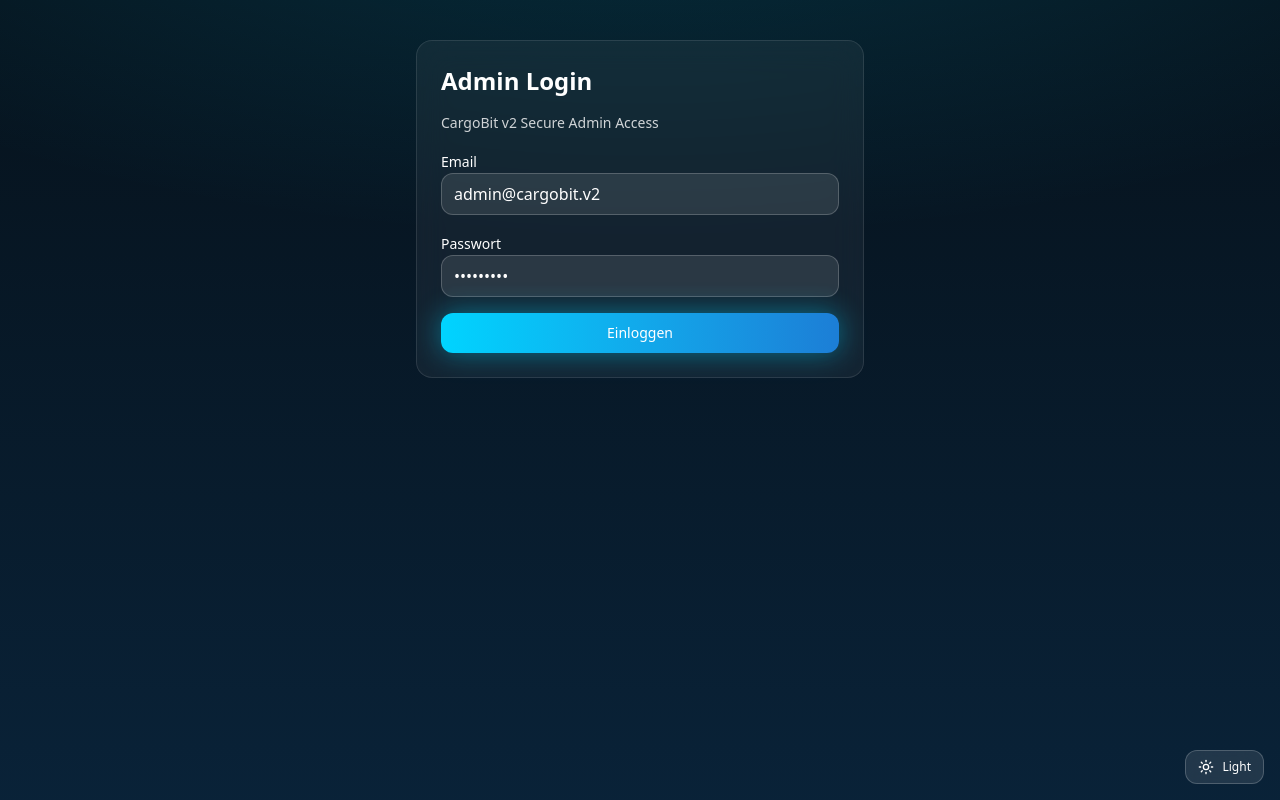
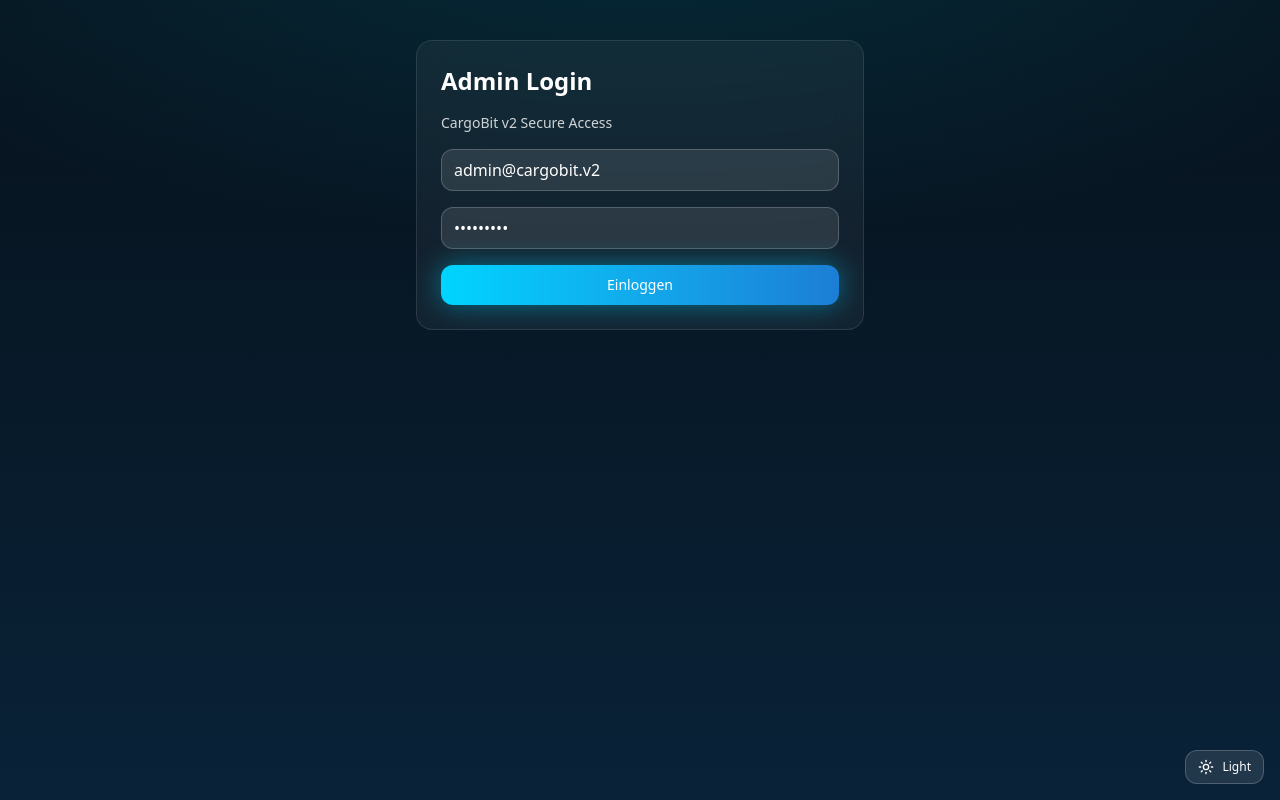
Before and after one commit to BadCorp86/cargobit-v2, a Next.js app: page /admin/login in a window 1280 px wide. Built offline with nearby package versions, Linux system fonts and the light colour scheme.

Commit message:
feat(auth-ui): add 2-step login flow with OTP challenge handling

```diff
--- a/src/components/auth/admin-login-form.tsx
+++ b/src/components/auth/admin-login-form.tsx
@@ -4,14 +4,24 @@ import { useState } from "react";
 import { useRouter } from "next/navigation";
 import { Button } from "@/components/ui/button";
 
+type LoginResponse = {
+  ok: boolean;
+  requires2FA?: boolean;
+  challenge?: string;
+  error?: string;
+};
+
 export function AdminLoginForm() {
   const router = useRouter();
+
   const [email, setEmail] = useState("admin@cargobit.v2");
   const [password, setPassword] = useState("Admin123!");
+  const [otp, setOtp] = useState("");
+  const [challenge, setChallenge] = useState<string | null>(null);
   const [loading, setLoading] = useState(false);
   const [error, setError] = useState("");
 
-  async function onSubmit(e: React.FormEvent) {
+  async function submitPassword(e: React.FormEvent) {
     e.preventDefault();
     setError("");
     setLoading(true);
@@ -23,56 +33,81 @@ export function AdminLoginForm() {
         body: JSON.stringify({ email, password }),
       });
 
-      const data = await res.json();
+      const data: LoginResponse = await res.json();
+
       if (!res.ok || !data.ok) {
-        setError(data?.error || "Login fehlgeschlagen.");
+        setError(data.error || "Login fehlgeschlagen.");
         return;
       }
 
-      // 2FA-ready hook point:
-      // if (data.user.twoFAEnabled) { ... challenge flow ... }
+      if (data.requires2FA && data.challenge) {
+        setChallenge(data.challenge);
+        return;
+      }
 
       router.push("/admin/dashboard");
       router.refresh();
-    } catch {
+    } catch (err) {
+      console.error("Login error:", err);
       setError("Netzwerkfehler beim Login.");
     } finally {
       setLoading(false);
     }
   }
 
+  async function submitOtp(e: React.FormEvent) {
+    e.preventDefault();
+    if (!challenge) return;
+
+    setError("");
+    setLoading(true);
+
+    try {
+      const res = await fetch("/api/auth/login-2fa", {
+        method: "POST",
+        headers: { "Content-Type": "application/json" },
+        body: JSON.stringify({ challenge, code: otp }),
+      });
+
+      const data = await res.json();
+
+      if (!res.ok || !data.ok) {
+        setError(data.error || "2FA-Verifizierung fehlgeschlagen.");
+        return;
+      }
+
+      router.push("/admin/dashboard");
+      router.refresh();
+    } catch (err) {
+      console.error("2FA error:", err);
+      setError("Netzwerkfehler bei 2FA.");
+    } finally {
+      setLoading(false);
+    }
+  }
+
   return (
-    <form onSubmit={onSubmit} className="glass-card mx-auto w-full max-w-md space-y-4 p-6">
+    <div className="glass-card mx-auto w-full max-w-md space-y-4 p-6">
       <h1 className="text-2xl font-semibold">Admin Login</h1>
-      <p className="text-sm opacity-80">CargoBit v2 Secure Admin Access</p>
+      <p className="text-sm opacity-80">CargoBit v2 Secure Access</p>
 
-      <div className="space-y-2">
-        <label className="text-sm">Email</label>
-        <input
-          className="w-full rounded-xl border border-white/20 bg-white/10 px-3 py-2 outline-none focus:border-cyan-300/70"
-          value={email}
-          onChange={(e) => setEmail(e.target.value)}
-          type="email"
-          required
-        />
-      </div>
-
-      <div className="space-y-2">
-        <label className="text-sm">Passwort</label>
-        <input
-          className="w-full rounded-xl border border-white/20 bg-white/10 px-3 py-2 outline-none focus:border-cyan-300/70"
-          value={password}
-          onChange={(e) => setPassword(e.target.value)}
-          type="password"
-          required
-        />
-      </div>
-
-      {error ? <p className="text-sm text-red-400">{error}</p> : null}
-
-      <Button type="submit" variant="glow" loading={loading} className="w-full">
-        Einloggen
-      </Button>
-    </form>
+      {!challenge ? (
+        <form onSubmit={submitPassword} className="space-y-4">
+          <input className="w-full rounded-xl border border-white/20 bg-white/10 px-3 py-2" value={email} onChange={(e) => setEmail(e.target.value)} />
+          <input type="password" className="w-full rounded-xl border border-white/20 bg-white/10 px-3 py-2" value={password} onChange={(e) => setPassword(e.target.value)} />
+          {error ? <p className="text-sm text-red-400">{error}</p> : null}
+          <Button type="submit" variant="glow" loading={loading} className="w-full">Einloggen</Button>
+        </form>
+      ) : (
+        <form onSubmit={submitOtp} className="space-y-4">
+          <input maxLength={6} className="w-full rounded-xl border border-white/20 bg-white/10 px-3 py-2" value={otp} onChange={(e) => setOtp(e.target.value)} placeholder="123456" />
+          {error ? <p className="text-sm text-red-400">{error}</p> : null}
+          <div className="flex gap-2">
+            <Button type="button" variant="glass" onClick={() => setChallenge(null)} className="w-full">Zurück</Button>
+            <Button type="submit" variant="premium" loading={loading} className="w-full">2FA prüfen</Button>
+          </div>
+        </form>
+      )}
+    </div>
   );
 }
```
